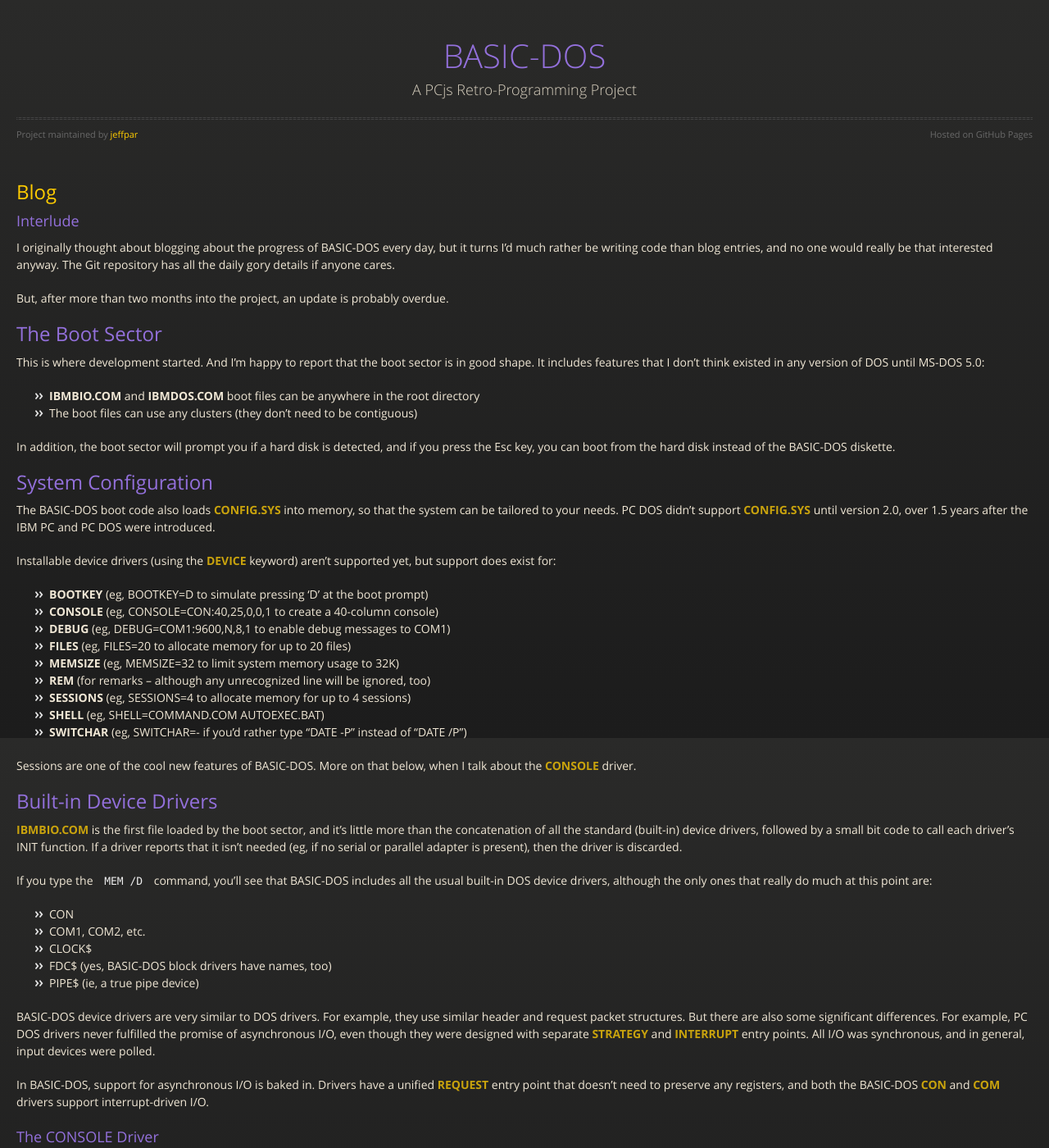
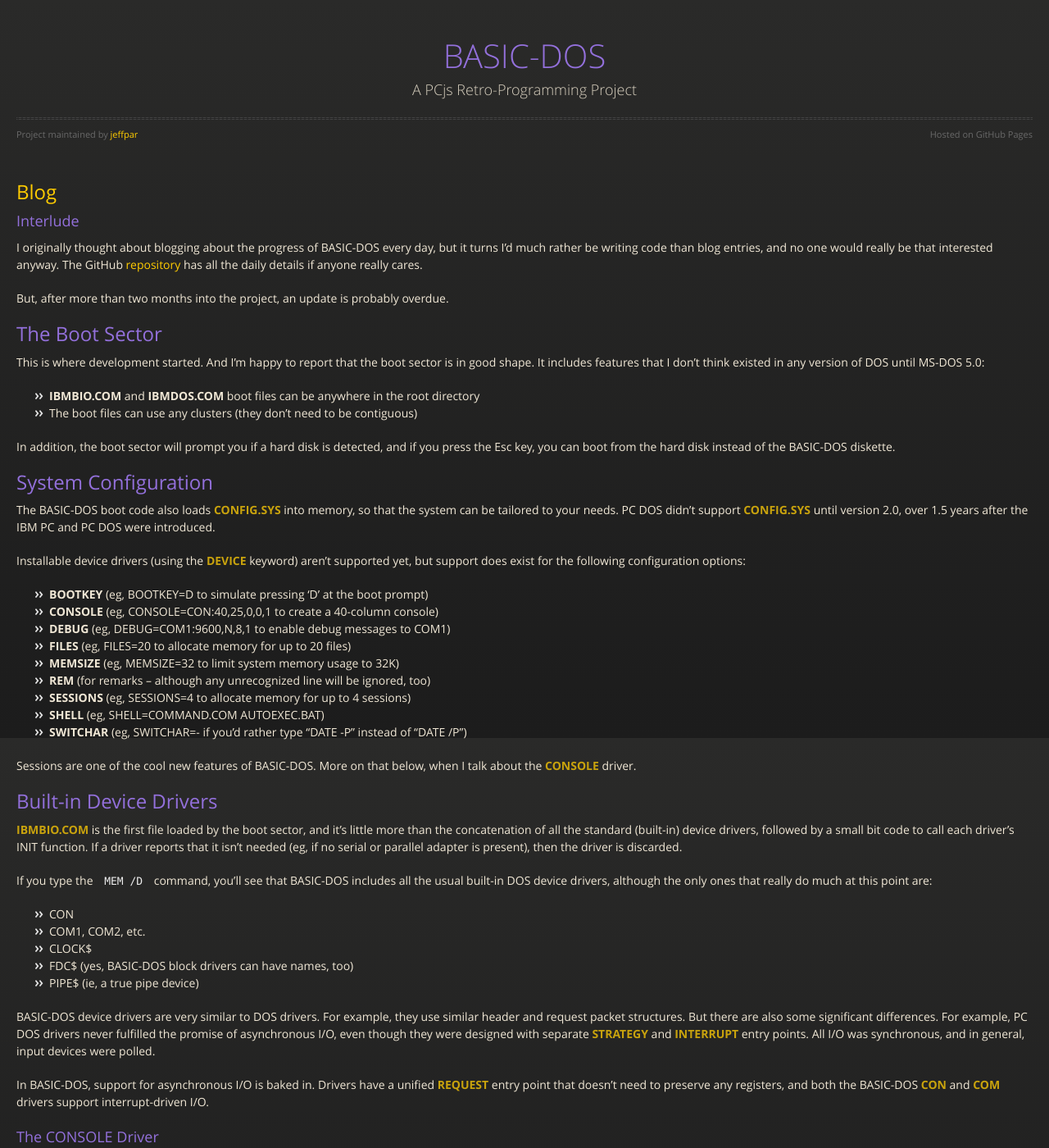
Before and after one commit to jeffpar/basicdos, a Jekyll site: the page built from blog/_posts/2020-07-31-interlude.md, in a window 1280 px wide and 1400 px high. Shown: the whole window at 82% size. Built offline with Jekyll 4.4.1, drawn with Linux system fonts in a browser that asks for light colours.

Commit message:
Blog post tweaks

```diff
--- a/blog/_posts/2020-07-31-interlude.md
+++ b/blog/_posts/2020-07-31-interlude.md
@@ -7,8 +7,9 @@
 
 I originally thought about blogging about the progress of BASIC-DOS every day,
 but it turns I'd much rather be writing code than blog entries, and no one
-would really be that interested anyway.  The Git repository has all the daily
-gory details if anyone cares.
+would really be that interested anyway.  The GitHub
+[repository](https://github.com/jeffpar/basicdos) has all the daily details
+if anyone really cares.
 
 But, after more than two months into the project, an update is probably overdue.
 
@@ -32,7 +33,7 @@
 until version 2.0, over 1.5 years after the IBM PC and PC DOS were introduced.
 
 Installable device drivers (using the **DEVICE** keyword) aren't supported
-yet, but support does exist for:
+yet, but support does exist for the following configuration options:
 
   - **BOOTKEY** (eg, BOOTKEY=D to simulate pressing 'D' at the boot prompt)
   - **CONSOLE** (eg, CONSOLE=CON:40,25,0,0,1 to create a 40-column console)
@@ -62,7 +63,7 @@
   - CON
   - COM1, COM2, etc.
   - CLOCK$
-  - FDC$ (yes, BASIC-DOS block drivers have names, too)
+  - FDC$ (yes, BASIC-DOS block drivers can have names, too)
   - PIPE$ (ie, a true pipe device)
 
 BASIC-DOS device drivers are very similar to DOS drivers.  For example,
```
Also changed, not shown: blog/_posts/2020-05-17-prelude.md (+3 -3 lines).
